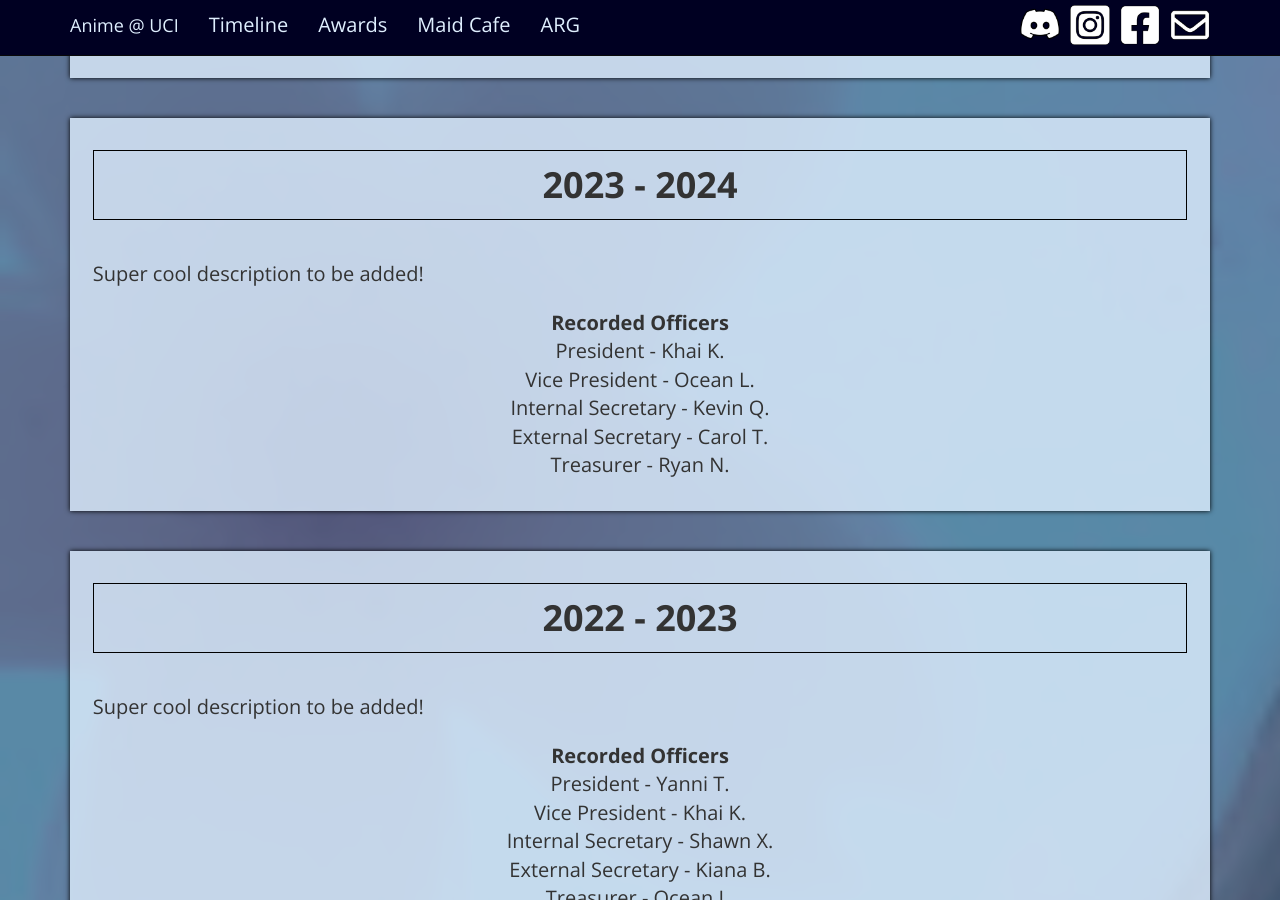
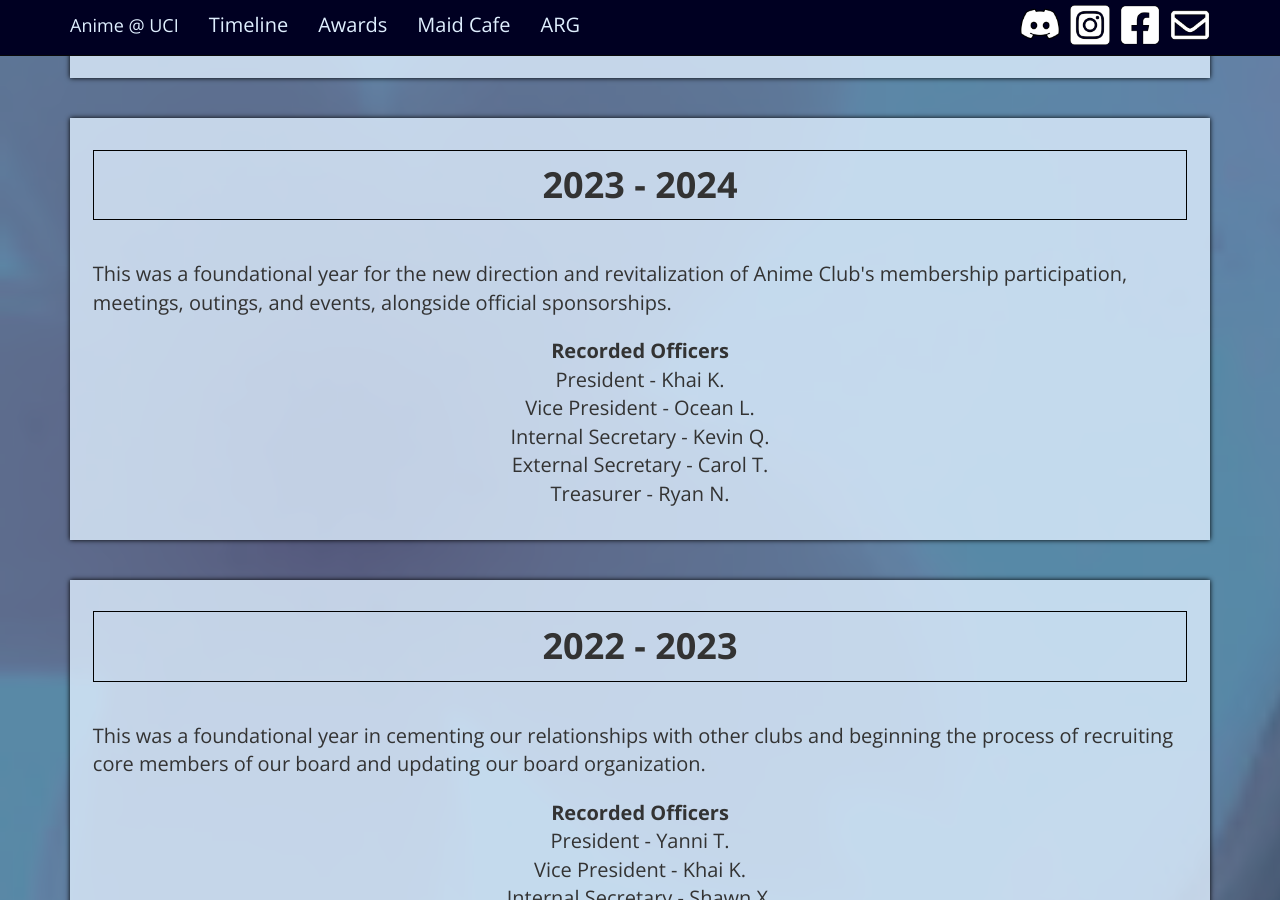
Before and after one commit to jeepracer98/uci.moe, a Jekyll site: the page built from timeline.html, in a window 1280 px wide and 900 px high, scrolled down 1260 px. Built offline with Jekyll 4.4.1, drawn with Linux system fonts in a browser that asks for light colours; some web fonts are replaced.

Commit message:
Updated description for 2022-2023 and 2023-2024

```diff
--- a/timeline.html
+++ b/timeline.html
@@ -34,7 +34,7 @@ header_title: Timeline
 <div class="section">
     <h1>2023 - 2024</h1>
     <p>
-        Super cool description to be added!
+        This was a foundational year for the new direction and revitalization of Anime Club's membership participation, meetings, outings, and events, alongside official sponsorships.
     <br />
     <center>
         <p>
@@ -50,7 +50,7 @@ header_title: Timeline
 <div class="section">
     <h1>2022 - 2023</h1>
     <p>
-        Super cool description to be added!
+        This was a foundational year in cementing our relationships with other clubs and beginning the process of recruiting core members of our board and updating our board organization.
     <br />
     <center>
         <p>
```
